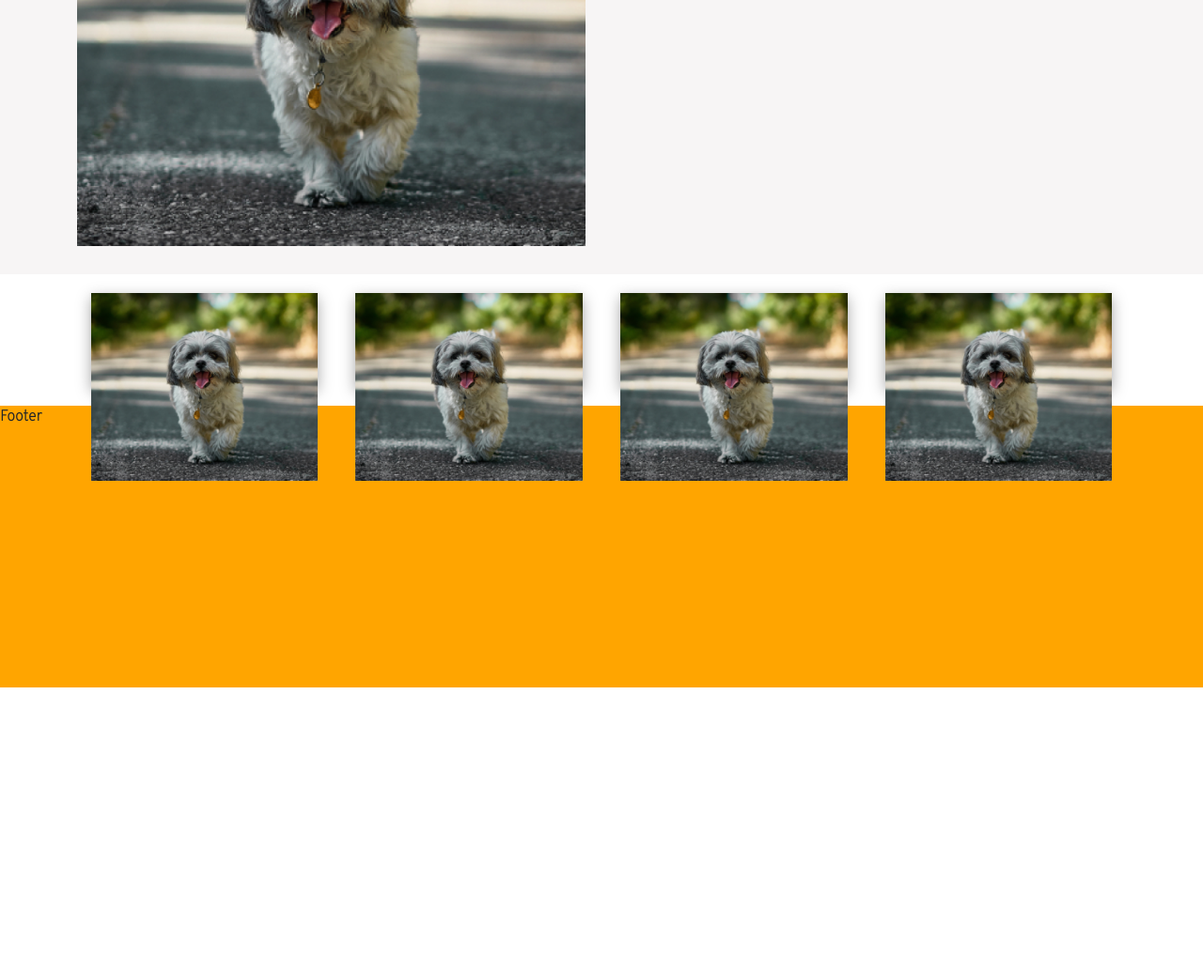
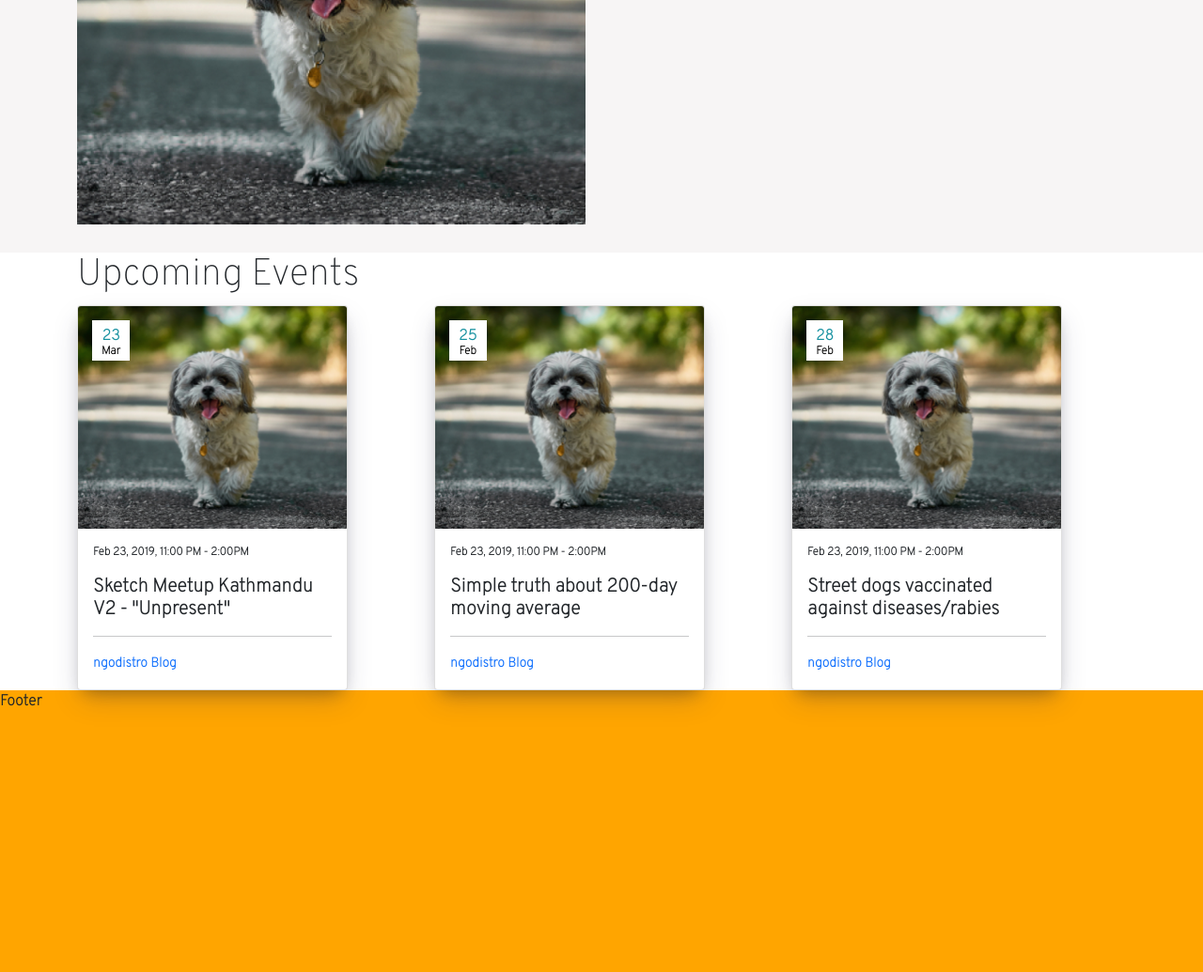
Before and after one commit to Bikesh1211/yipl-frontend-challenge, a plain HTML site: page index.html in a window 1280 px wide. Shown: the part 2278-3313 px from the top of the page at 94% size. Before the commit the page ends 3010 px from the top, so only its background shows below. Drawn offline with nearby package versions, Linux system fonts and the light colour scheme.

Commit message:
upcoming events added

```diff
--- a/index.html
+++ b/index.html
@@ -169,26 +169,77 @@
         </div>
     </div>
 
-    <!-- Animal Section -->
-    <div class="container animal">
-                <div class="animal-img">
-                    <img src="img/Rectangle 4.1.png" alt="">
-                </div>
-                <div class="animal-img">
-                    <img src="img/Rectangle 4.1.png" alt="">
-                </div>
-                <div class="animal-img">
-                    <img src="img/Rectangle 4.1.png" alt="">
-                </div>
-                <div class="animal-img">
-                    <img src="img/Rectangle 4.1.png" alt="">
-                </div>
+    <!-- Upcoming Events -->
+    <div class="container upcoming-events">
 
+      <div class="row justify-content-end">
+        <div class="col">
+          <h1>Upcoming Events</h1>
+        </div>
+      </div>
+
+      <div class="row justify-content-around">
+
+        <div class="col col-xl-4 events">
+          <div class="card" style="width: 18rem;">
+            <p id="events-date">23 <br><span>
+              Mar
+            </span></p>
+            <img src="img/Rectangle 4.1.png" class="card-img-top" alt="...">
+            <div class="card-body">
+              <p id="event-full-date">Feb 23, 2019, 11:00 PM - 2:00PM</p>
+              <h1>Sketch Meetup Kathmandu V2 - "Unpresent"</h1>
+              <hr>
+
+                <a href="#">ngodistro</a>
+                <a href="#">Blog</a>
+            </div>
+          </div>
+        </div>
+
+        <div class="col col-xl-4 events">
+          <div class="card" style="width: 18rem;">
+            <p id="events-date">25 <br><span>
+              Feb
+            </span></p>
+            <img src="img/Rectangle 4.1.png" class="card-img-top" alt="...">
+            <div class="card-body">
+              <p id="event-full-date">Feb 23, 2019, 11:00 PM - 2:00PM</p>
+              <h1>Simple truth about 200-day moving average</h1>
+              <hr>
+
+                <a href="#">ngodistro</a>
+                <a href="#">Blog</a>
+            </div>
+          </div>
+        </div>
+
+        <div class="col col-xl-4 events">
+          <div class="card" style="width: 18rem;">
+            <p id="events-date">28 <br><span>
+              Feb
+            </span></p>
+            <img src="img/Rectangle 4.1.png" class="card-img-top" alt="...">
+            <div class="card-body">
+              <p id="event-full-date">Feb 23, 2019, 11:00 PM - 2:00PM</p>
+              <h1>Street dogs vaccinated against diseases/rabies</h1>
+              <hr>
+
+                <a href="#">ngodistro</a>
+                <a href="#">Blog</a>
+            </div>
+          </div>
+        </div>
+
+
+      </div>
     </div>
 
+    <!-- past Events -->
 
 
-    <!-- Animal Section -->
+    <!-- past Events -->
+
 
 
 
--- a/style.css
+++ b/style.css
@@ -9,6 +9,9 @@ body{
 }
 .navbar{
     height: 90px;
+}
+.navbar-nav .active a{
+    color: white;
 }
 .nav-link{
     margin-left: 20px;
@@ -37,6 +40,7 @@ body{
     width: 450px;
     height: 400px;
     right: 50px;
+
     color: white;
     top: 0;
     background-color: #1791A0;
@@ -73,6 +77,9 @@ body{
 .meet-the-dog{
     margin-bottom: 100px;
 }
+.meet-the-dog img{
+    width: 99%;
+}
 .meet-the-dog p{
     font-size: 20px;
     font-weight: bold;
@@ -104,6 +111,7 @@ body{
     display: flex;
     justify-content: center;
     position: relative;
+
 }
 
 
@@ -116,9 +124,49 @@ body{
     margin-bottom: 30px;
 }
 
+.card{
+    box-shadow: rgba(50, 50, 93, 0.25) 0px 13px 27px -5px, rgba(0, 0, 0, 0.3) 0px 8px 16px -8px;
+}
+.card h1{
+    font-size: 20px;
+    font-weight: bold;
+}
+.card a{
+    text-decoration: none;
+    font-size: 14px;
+}
+#events-date{
+    position: absolute;
+    background-color: white;
+    padding: 10px;
+    text-align: center;
+    line-height: 15px;
+    padding-bottom: 2px;
+    margin: 15px;
+    color: #1791A0;
+}
+#event-full-date{
+    font-size: 12px;
+}
+#events-date span{
+    color: black;
+    font-size: 12px;
+}
 
 
 footer{
     background-color: orange;
     height: 300px;
 }
+
+@media (max-width:700px) {
+    .navbar-brand{
+        margin: 0;
+    }
+    .feature-post{
+        /* width: 50%; */
+    }
+    .feature-post h1{
+        font-size: auto;
+    }
+}
```
